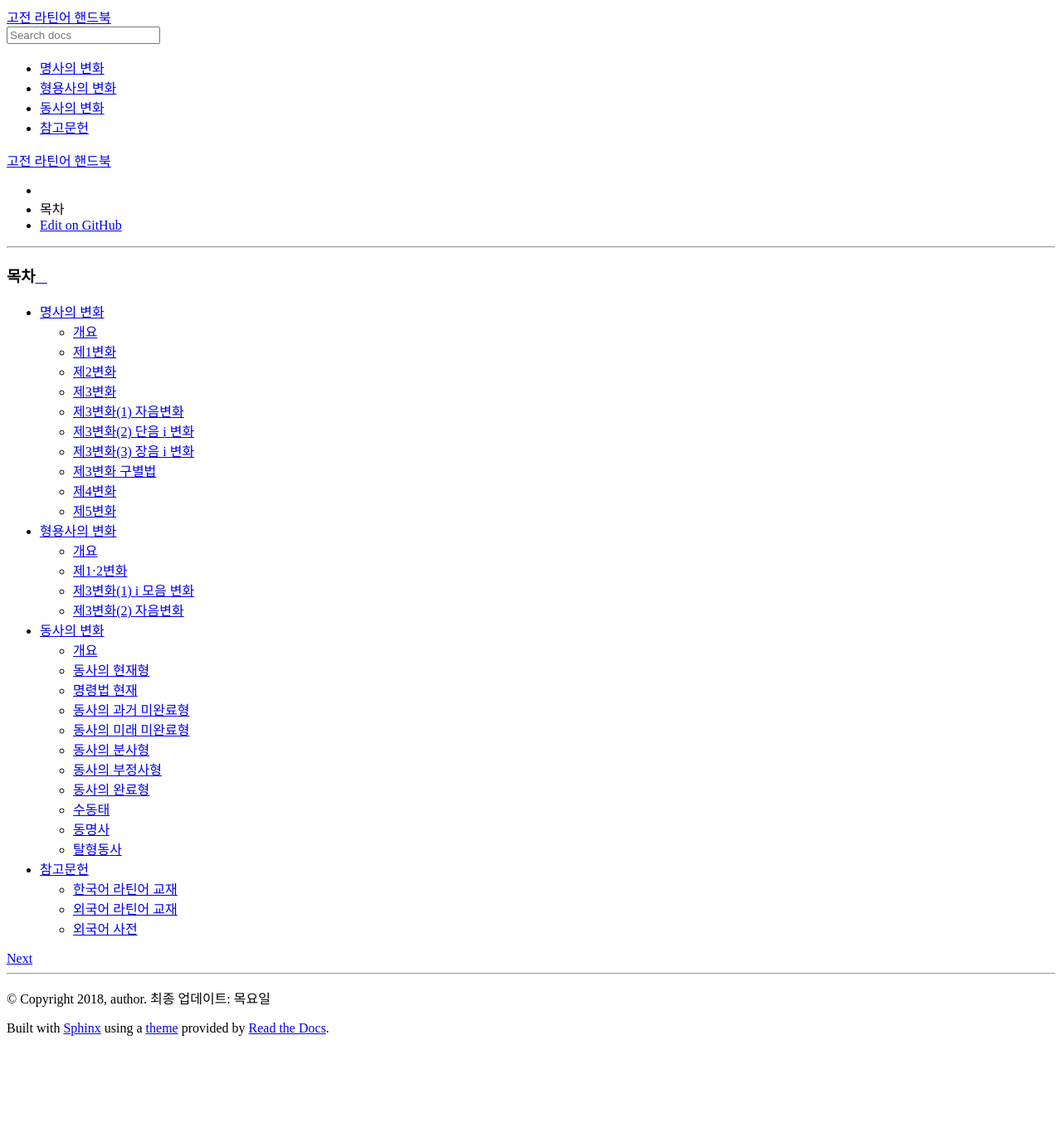
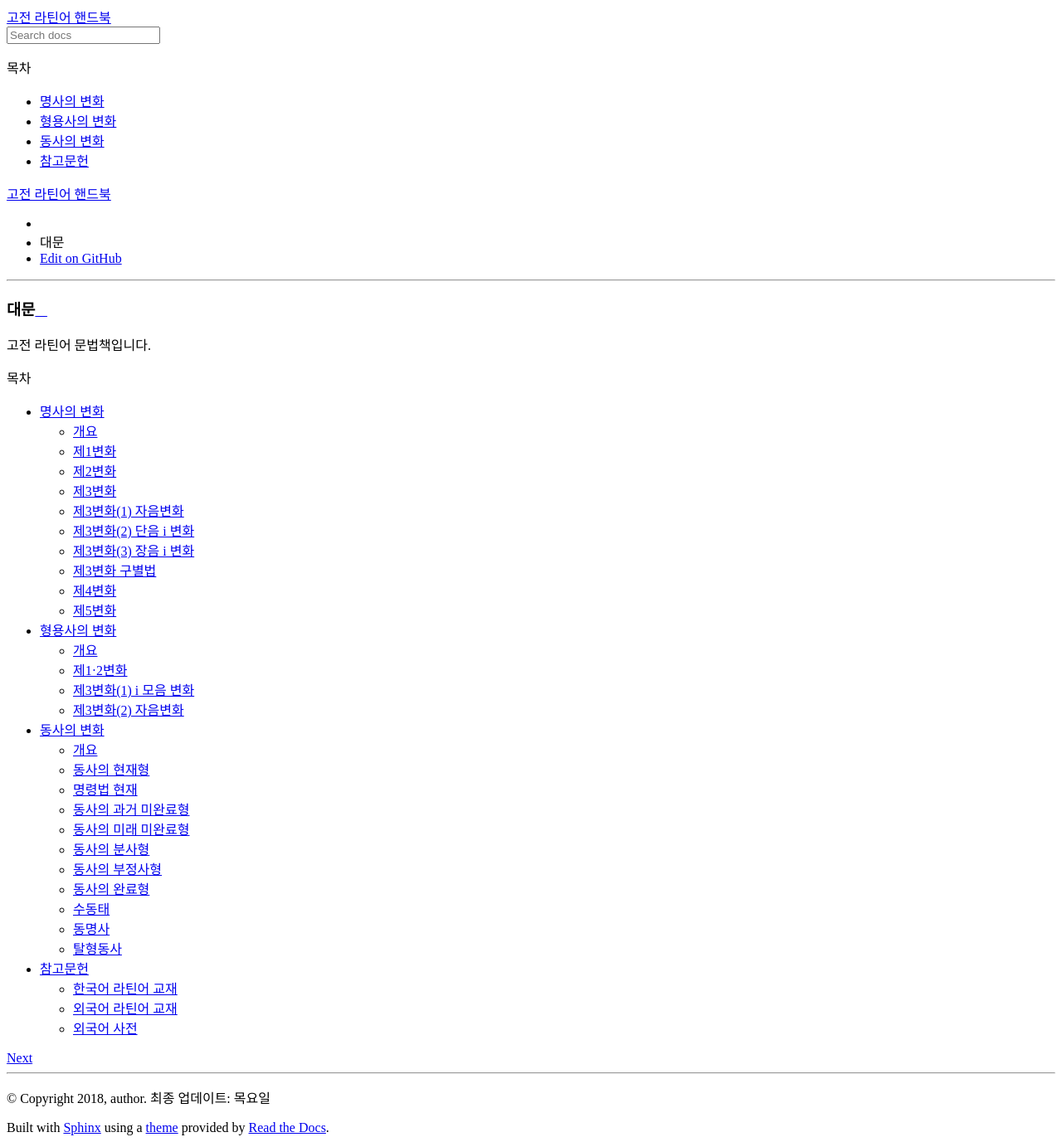
Before and after one commit to kabbala/grammatica_latina, a Sphinx documentation site: the page built from source/index.rst, in a window 1280 px wide. Shown: the whole page at 83% size. Built offline with Sphinx 7.4.7 and the Read the Docs theme 2.0.0, drawn with Linux system fonts in a browser that asks for light colours; before the commit the page ends 1257 px from its top, so only the background shows below that.

Commit message:
대문으로 변경

```diff
--- a/source/index.rst
+++ b/source/index.rst
@@ -3,14 +3,15 @@
    You can adapt this file completely to your liking, but it should at least
    contain the root `toctree` directive.
 
-.. Welcome to Grammatica Latina's documentation!
-.. =============================================
+대문
+====
 
-목차
-====
+고전 라틴어 문법책입니다.
+
 
 .. toctree::
    :maxdepth: 2
+   :caption: 목차
 
    declinatio_nominis
    declinatio_adiectivi
```
